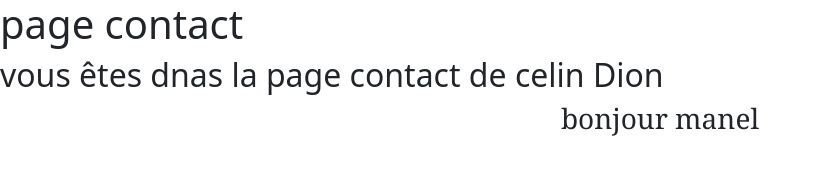
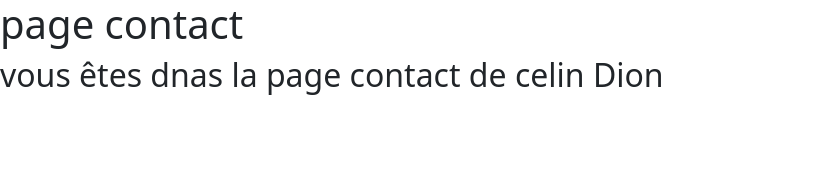
Before and after one commit to Manel1906/ProjetCelineDion, a plain HTML site: page contact.html in a window 1280 px wide. Shown: the whole page, without its empty margins (0-820 px from the left). Drawn offline with nearby package versions, Linux system fonts and the light colour scheme.

Commit message:
j'ai supprimé le h3 ajoutee

```diff
--- a/contact.html
+++ b/contact.html
@@ -11,6 +11,6 @@
 </head>
 <h1>page contact</h1>
 <h2>vous êtes dnas la page contact de celin Dion</h2>
-<h3>bonjour manel</h3>
+
 
 </html>
```
